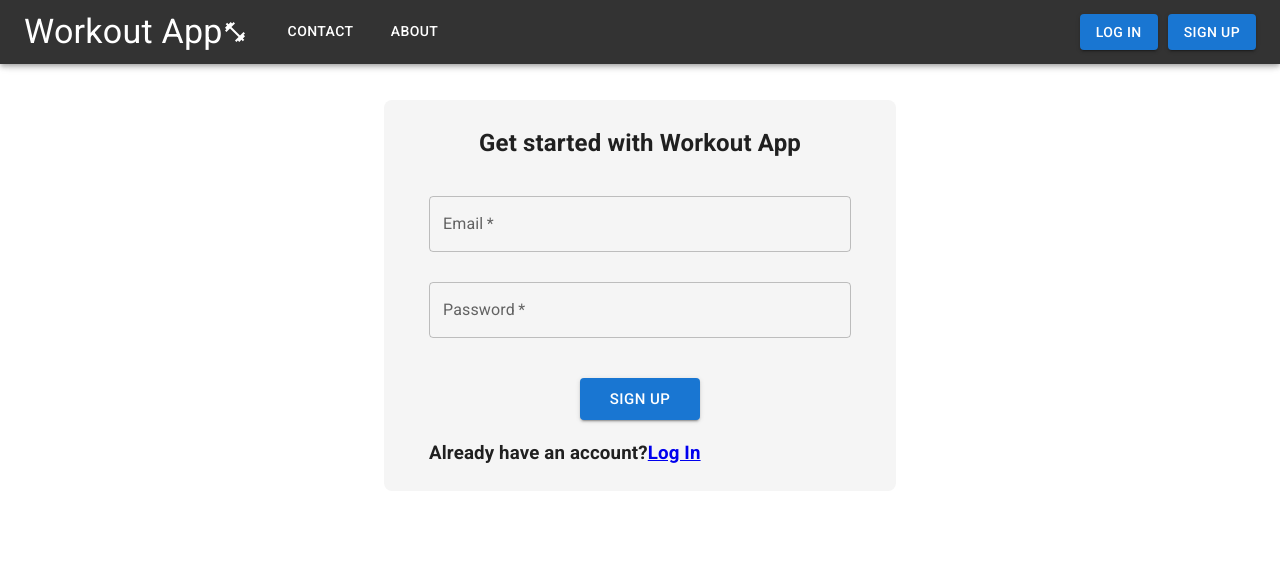
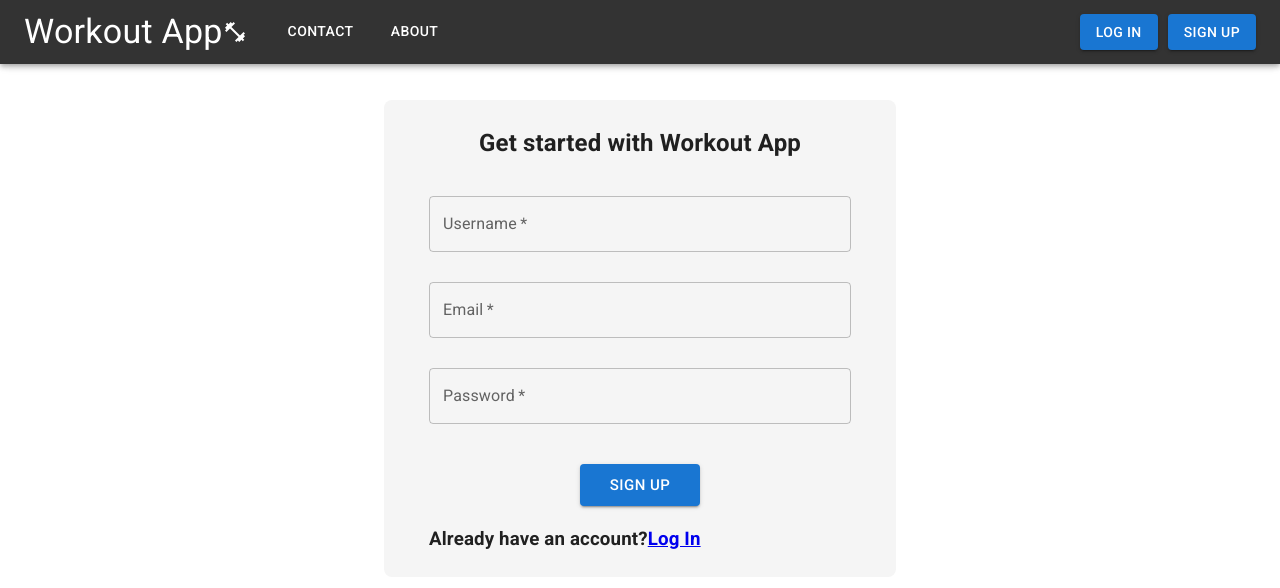
Before and after one commit to robert1021/Workout-App, a React (Create React App) app in the folder frontend/: page /signup in a window 1280 px wide. Shown: the top 588 px of the page. Built offline with nearby package versions, Linux system fonts and the light colour scheme.

Commit message:
Added username to sign up form

```diff
--- a/frontend/package.json
+++ b/frontend/package.json
@@ -13,7 +13,7 @@
     "axios": "^0.27.2",
     "install": "^0.13.0",
     "npm": "^8.12.2",
-    "react": "^18.1.0",
+    "react": "^18.2.0",
     "react-dom": "^18.1.0",
     "react-router-dom": "^6.3.0",
     "react-scripts": "5.0.1",
--- a/frontend/src/components/Forms/SignUpForm.js
+++ b/frontend/src/components/Forms/SignUpForm.js
@@ -7,29 +7,37 @@ import axios from 'axios'
 
 export default function SignUpForm() {
   // manage state for input fields
-  const [email, setEmail] = useState("");
-  const [password, setPassword] = useState("");
+  const [user, setUser] = useState("")
+  const [email, setEmail] = useState("")
+  const [password, setPassword] = useState("")
   // mamange state for input error
-  const [emailError, setEmailError] = useState(false);
-  const [passwordError, setPasswordError] = useState(false);
+  const [userError, setUserError] = useState(false)
+  const [emailError, setEmailError] = useState(false)
+  const [passwordError, setPasswordError] = useState(false)
+
 
   const handleSubmit = (e) => {
     e.preventDefault();
     // set both inputs false so red outline goes away
-    setEmailError(false);
-    setPasswordError(false);
+    setUserError(false)
+    setEmailError(false)
+    setPasswordError(false)
+
+    if (user === "") {
+      setUserError(true)
+    }
 
     if (email === "") {
-      setEmailError(true);
+      setEmailError(true)
     }
 
     if (password === "") {
-      setPasswordError(true);
+      setPasswordError(true)
     }
 
     // do something if email and password
-    if (email && password) {
-      console.log(email, password);
+    if (user && email && password) {
+      console.log(user, email, password);
 
       axios.post("http://localhost:4000/auth/register",
         {
@@ -57,6 +65,18 @@ export default function SignUpForm() {
         <Stack alignItems="center">
           <h2>Get started with Workout App</h2>
         </Stack>
+        <div className="form-group">
+          <TextField
+            onChange={(e) => setUser(e.target.value)}
+            fullWidth
+            id="user"
+            type="text"
+            label="Username"
+            variant="outlined"
+            required
+            error={userError}
+          />
+        </div>
         <div className="form-group">
           <TextField
             onChange={(e) => setEmail(e.target.value)}
```
Also changed, not shown: 1 other file (tests, documents, lock files or other folders). Lines whose indentation alone changed are shown as unchanged.
